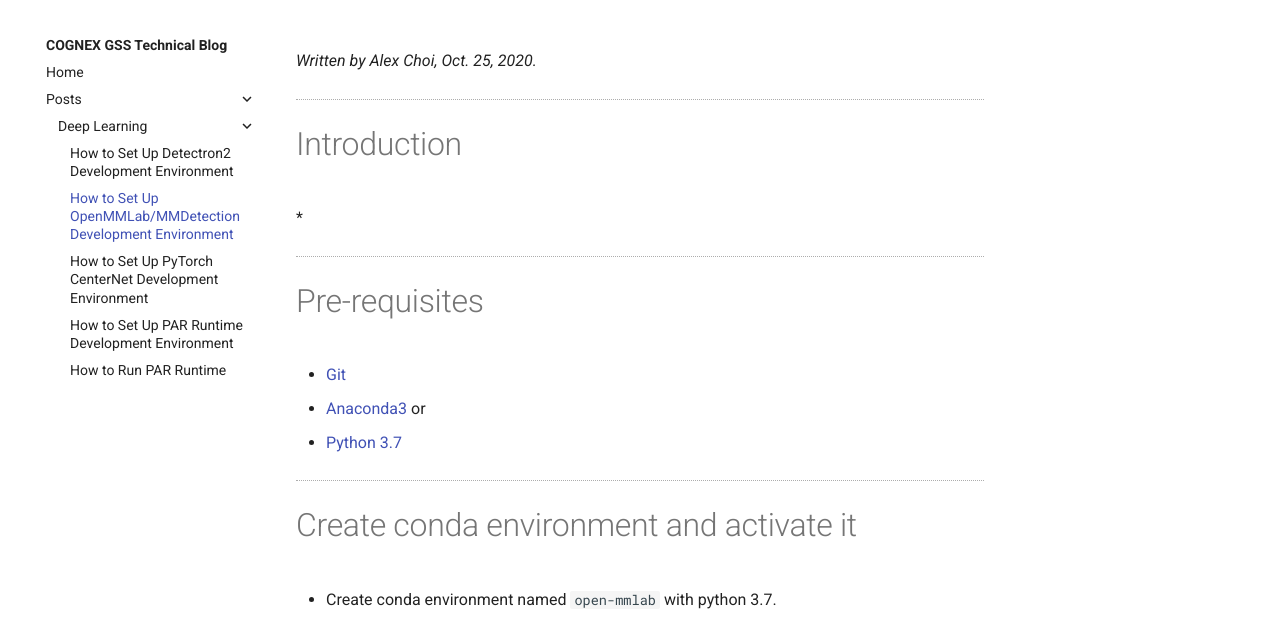
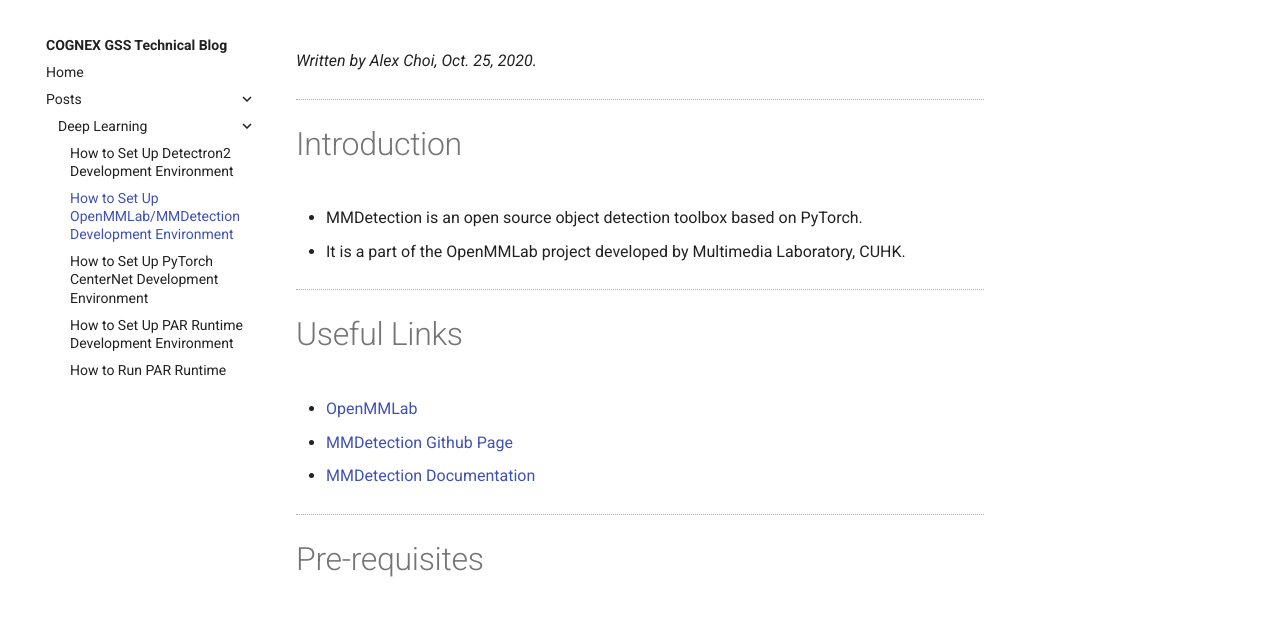
Before and after one commit to Cognex-GS/Cognex-GS.github.io, a plain HTML site: page posts/deep-learning/setting-up-openmmlab-mmdetection-dev-env/index.html in a window 1280 px wide. Shown: the part 66-683 px from the top of the page. Drawn offline with nearby package versions, Linux system fonts and the light colour scheme.

Commit message:
Deployed b4dc930 with MkDocs version: 1.1.2

```diff
--- a/posts/deep-learning/setting-up-openmmlab-mmdetection-dev-env/index.html
+++ b/posts/deep-learning/setting-up-openmmlab-mmdetection-dev-env/index.html
@@ -319,7 +319,17 @@
                 <p><em>Written by Alex Choi, Oct. 25, 2020.</em></p>
 <hr />
 <h1 id="introduction">Introduction</h1>
-<p>*</p>
+<ul>
+<li>MMDetection is an open source object detection toolbox based on PyTorch.</li>
+<li>It is a part of the OpenMMLab project developed by Multimedia Laboratory, CUHK.</li>
+</ul>
+<hr />
+<h1 id="useful-links">Useful Links</h1>
+<ul>
+<li><a href="https://openmmlab.com">OpenMMLab</a></li>
+<li><a href="https://github.com/open-mmlab/mmdetection">MMDetection Github Page</a></li>
+<li><a href="https://mmdetection.readthedocs.io/en/latest/index.html#">MMDetection Documentation</a></li>
+</ul>
 <hr />
 <h1 id="pre-requisites">Pre-requisites</h1>
 <ul>
```
Also changed, not shown: search/search_index.json (+1 -1 lines), 1 other file.
